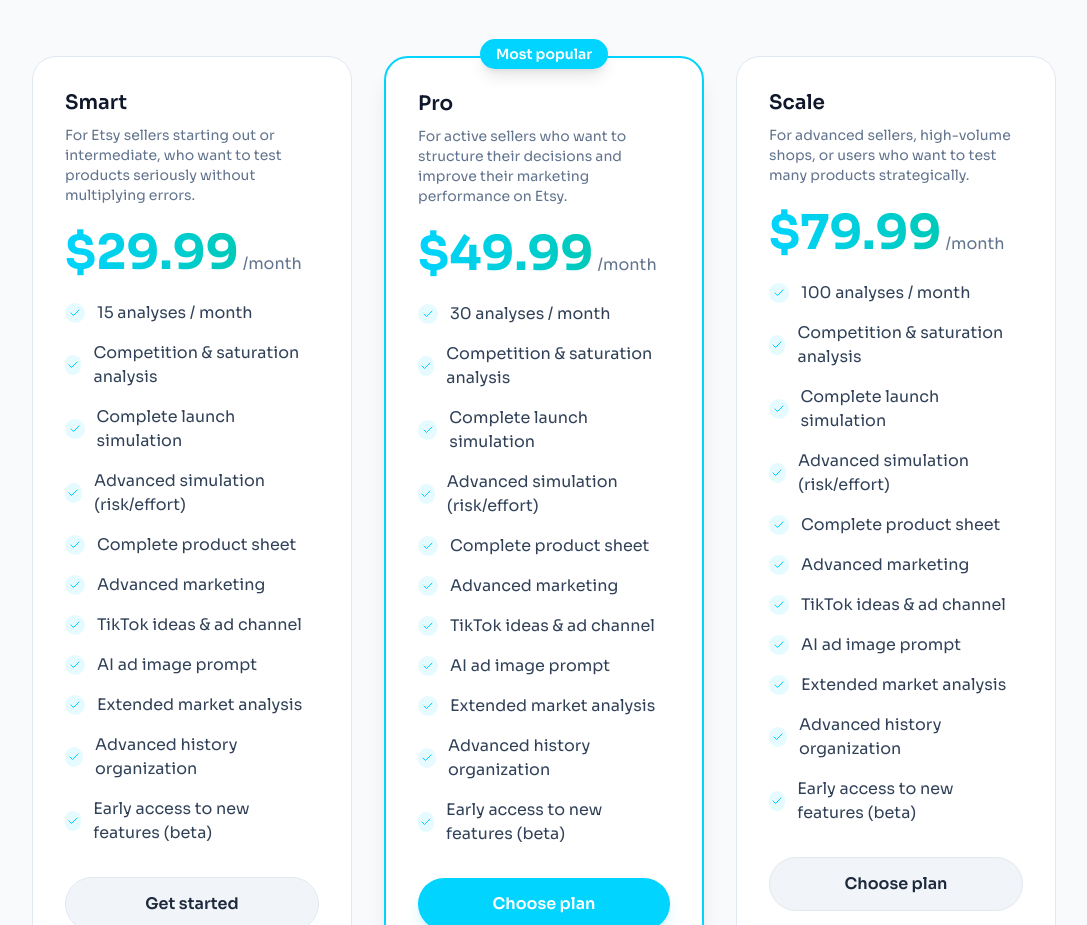
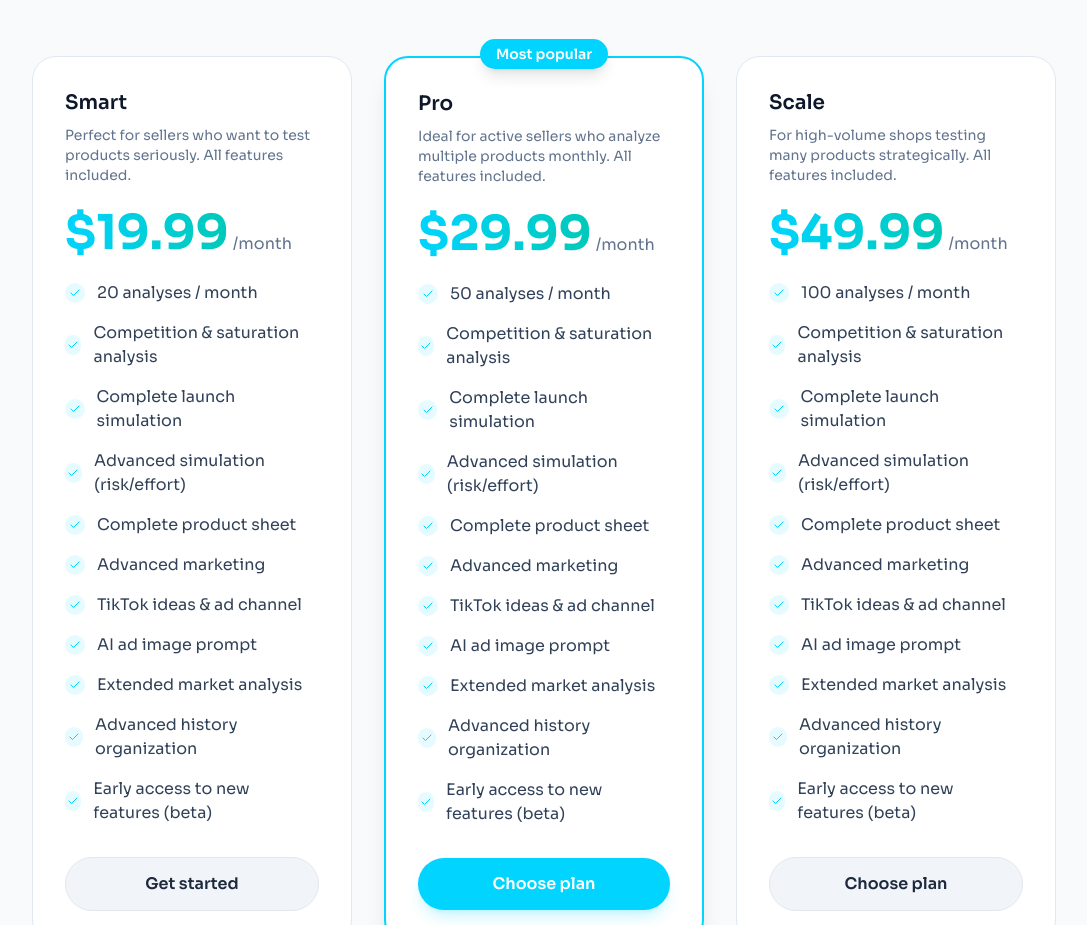
Before and after one commit to elky431-debug/Etsmart, a Next.js app: page / in a window 1280 px wide. Shown: the part 3040-3965 px from the top of the page, without its empty margins (96-1183 px from the left). Built offline with nearby package versions, Linux system fonts and the light colour scheme; no server answers.

Commit message:
Restore original pricing: Smart .99 (20 analyses), Pro .99 (50 analyses), Scale .99 (100 analyses)

```diff
--- a/src/app/page.tsx
+++ b/src/app/page.tsx
@@ -122,27 +122,27 @@ export default function HomePage() {
   const plans = [
     {
       name: 'Smart',
-      price: '$29.99',
+      price: '$19.99',
       period: '/month',
-      description: 'For Etsy sellers starting out or intermediate, who want to test products seriously without multiplying errors.',
-      features: ['15 analyses / month', ...allFeatures],
+      description: 'Perfect for sellers who want to test products seriously. All features included.',
+      features: ['20 analyses / month', ...allFeatures],
       cta: 'Get started',
       popular: false,
     },
     {
       name: 'Pro',
-      price: '$49.99',
+      price: '$29.99',
       period: '/month',
-      description: 'For active sellers who want to structure their decisions and improve their marketing performance on Etsy.',
-      features: ['30 analyses / month', ...allFeatures],
+      description: 'Ideal for active sellers who analyze multiple products monthly. All features included.',
+      features: ['50 analyses / month', ...allFeatures],
       cta: 'Choose plan',
       popular: true,
     },
     {
       name: 'Scale',
-      price: '$79.99',
+      price: '$49.99',
       period: '/month',
-      description: 'For advanced sellers, high-volume shops, or users who want to test many products strategically.',
+      description: 'For high-volume shops testing many products strategically. All features included.',
       features: ['100 analyses / month', ...allFeatures],
       cta: 'Choose plan',
       popular: false,
--- a/src/app/pricing/page.tsx
+++ b/src/app/pricing/page.tsx
@@ -56,7 +56,7 @@ export default function PricingPage() {
   };
   // Feature comparison table data - only difference is number of analyses per month
   const featureComparison = [
-    { id: 'analyses', name: 'Analyses / month', smart: '15', pro: '30', scale: '100' },
+    { id: 'analyses', name: 'Analyses / month', smart: '20', pro: '50', scale: '100' },
     { id: 'competition', name: 'Competition & saturation analysis', smart: true, pro: true, scale: true },
     { id: 'basic_sim', name: 'Simplified launch simulation', smart: true, pro: true, scale: true },
     { id: 'full_sim', name: 'Complete launch simulation', smart: true, pro: true, scale: true },
--- a/src/types/subscription.ts
+++ b/src/types/subscription.ts
@@ -46,8 +46,8 @@ export interface PlanFeature {
 
 // Plan limits per plan type
 export const PLAN_LIMITS: Record<PlanId, number> = {
-  smart: 15,
-  pro: 30,
+  smart: 20,
+  pro: 50,
   scale: 100,
 };
 
@@ -85,20 +85,20 @@ export const PLANS: Plan[] = [
   {
     id: 'smart',
     name: 'Etsmart Smart',
-    description: 'For Etsy sellers starting out or intermediate, who want to test products seriously without multiplying errors.',
-    price: 29.99,
+    description: 'Perfect for sellers who want to test products seriously. All features included.',
+    price: 19.99,
     currency: 'USD',
-    analysesPerMonth: 15,
+    analysesPerMonth: 20,
     features: PLAN_FEATURES.smart,
     stripePriceId: STRIPE_PRICE_IDS.smart || undefined,
   },
   {
     id: 'pro',
     name: 'Etsmart Pro',
-    description: 'For active sellers who want to structure their decisions and improve their marketing performance on Etsy.',
-    price: 49.99,
+    description: 'Ideal for active sellers who analyze multiple products monthly. All features included.',
+    price: 29.99,
     currency: 'USD',
-    analysesPerMonth: 30,
+    analysesPerMonth: 50,
     features: PLAN_FEATURES.pro,
     stripePriceId: STRIPE_PRICE_IDS.pro || undefined,
     popular: true,
@@ -106,8 +106,8 @@ export const PLANS: Plan[] = [
   {
     id: 'scale',
     name: 'Etsmart Scale',
-    description: 'For advanced sellers, high-volume shops, or users who want to test many products strategically.',
-    price: 79.99,
+    description: 'For high-volume shops testing many products strategically. All features included.',
+    price: 49.99,
     currency: 'USD',
     analysesPerMonth: 100,
     features: PLAN_FEATURES.scale,
```
